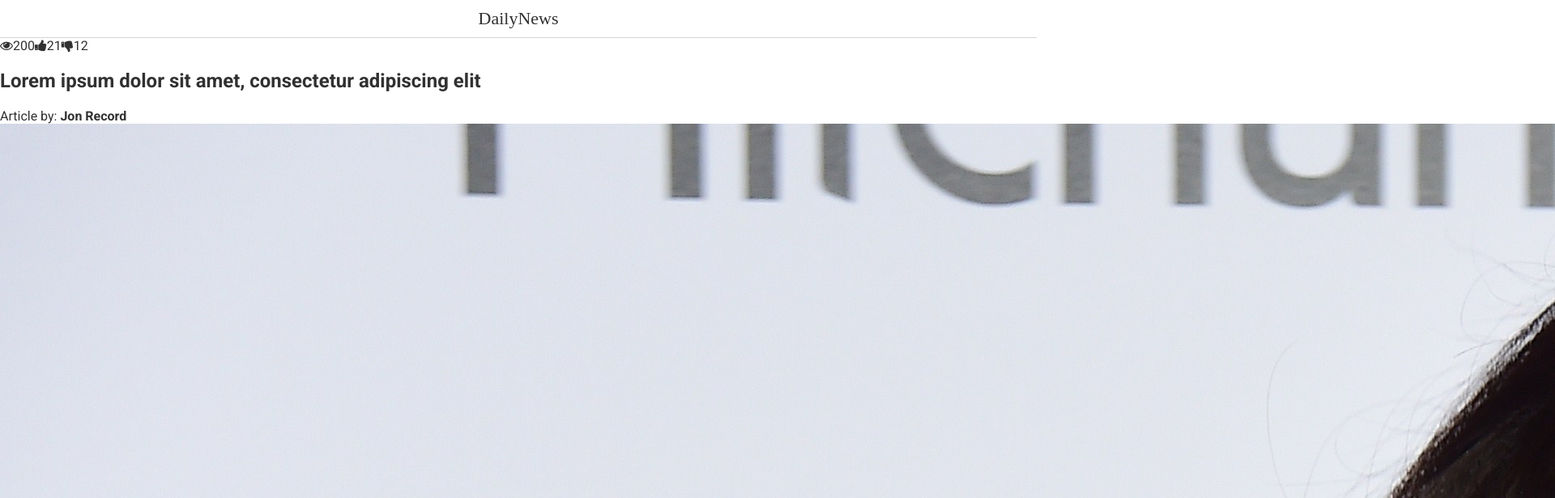
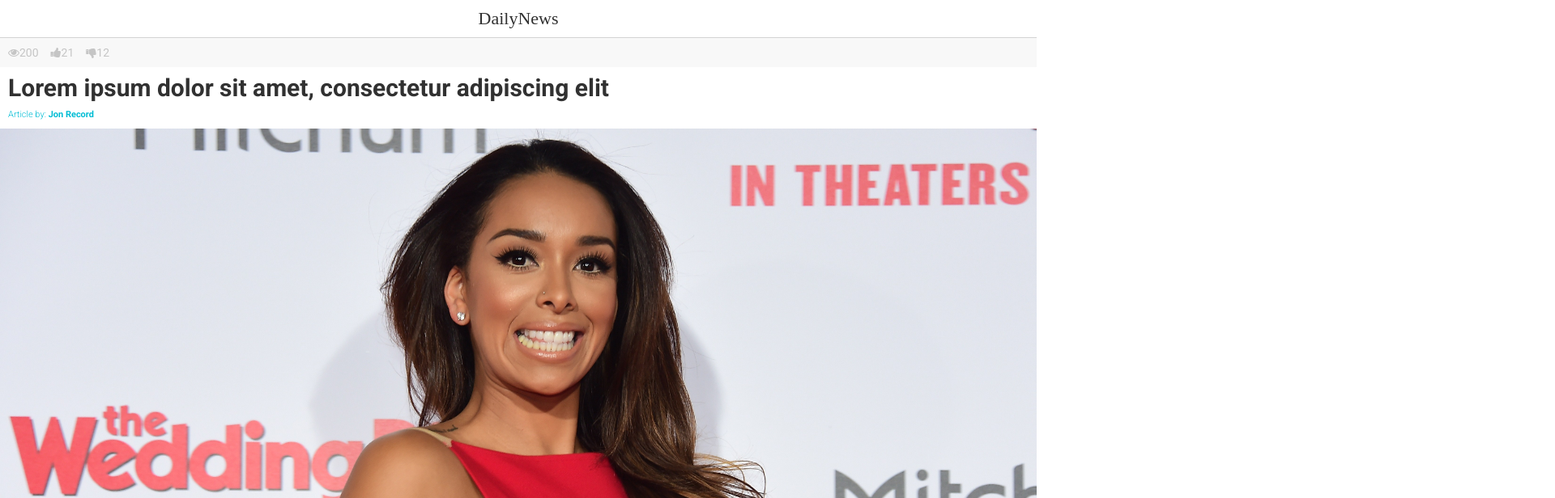
Before and after one commit to SonyaMoisset/News_REACT-REDUX, a React (Create React App) app: page /news/1 in a window 1280 px wide. Shown: the top 616 px of the page at 81% size, 1920 px wide, since content can reach past the window. Built offline with nearby package versions, Linux system fonts and the light colour scheme; data requests are answered from the project's data file; a web font is replaced by a local one.

Commit message:
Add styles for News

```diff
--- a/public/css/styles.css
+++ b/public/css/styles.css
@@ -137,3 +137,44 @@ footer {
     left: 20px;
     font-size: 30px;
 }
+
+.news-container .tags {
+    background: #f8f8f8;
+    padding: 10px;
+    color: #c5c5c5;
+    font-size: 14px;
+}
+
+.news-container .tags span {
+    margin-right: 15px;
+}
+
+.news-container .top {
+    box-sizing: border-box;
+    padding: 10px;
+}
+
+.news-container .top h2 {
+    font-weight: 700;
+    font-size: 30px;
+    margin: 0;
+    line-height: 32px;
+}
+
+.news-container .top span {
+    color: #00BCD4;
+    font-weight: 300;
+    font-size: 11px;
+    margin-top: 10px;
+    display: inline-block;
+}
+
+.news-container img {
+    width: 100%;
+}
+
+.news-container .body-news {
+    padding: 20px;
+    font-weight: 300;
+    font-size: 17px;
+}
```
